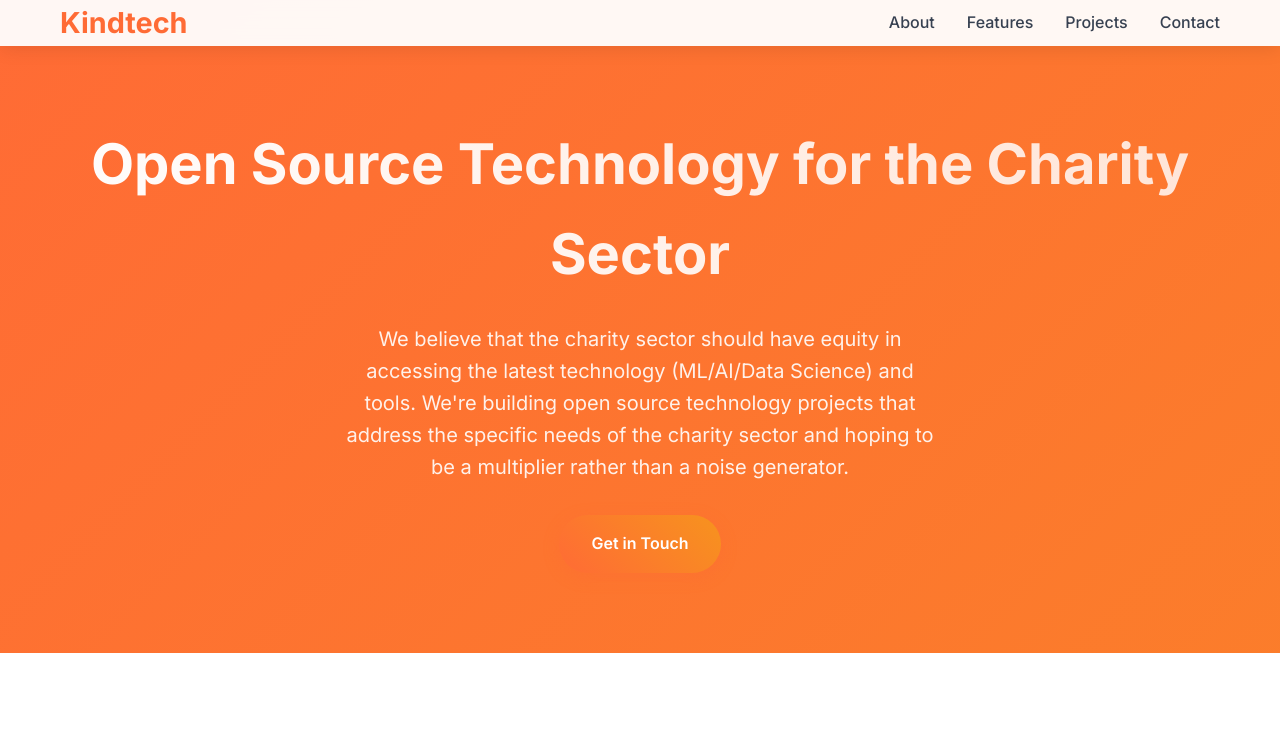
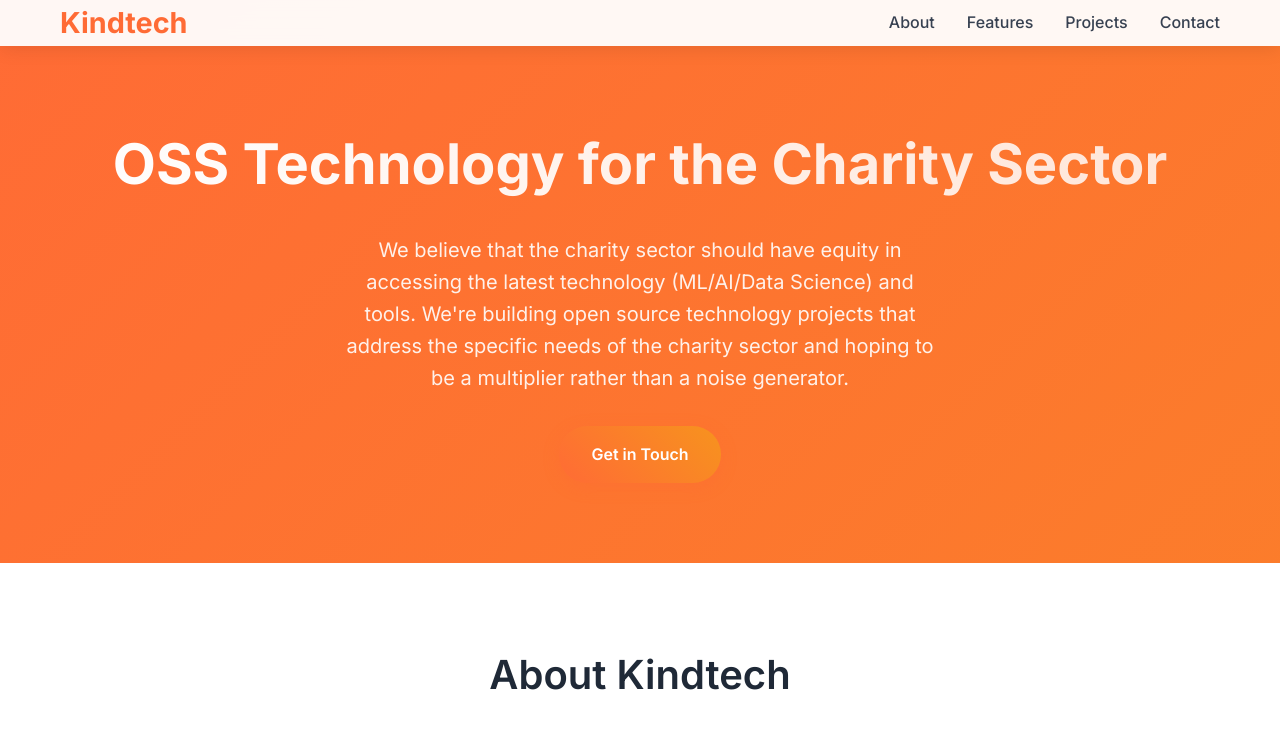
Before and after one commit to KindTechUK/KindTechUK.github.io, a plain HTML site: page index.html in a window 1280 px wide. Shown: the top 730 px of the page. Drawn offline with Linux system fonts and the light colour scheme.

Commit message:
update title

```diff
--- a/index.html
+++ b/index.html
@@ -396,7 +396,7 @@
 
     <section class="hero">
         <div class="container">
-            <h1 class="fade-in-up">Open Source Technology for the Charity Sector</h1>
+            <h1 class="fade-in-up">OSS Technology for the Charity Sector</h1>
             <p class="fade-in-up">We believe that the charity sector should have equity in accessing the latest technology (ML/AI/Data Science) and tools. We're building open source technology projects that address the specific needs of the charity sector and hoping to be a multiplier rather than a noise generator.</p>
             <a href="#contact" class="cta-button fade-in-up">Get in Touch</a>
         </div>
```
